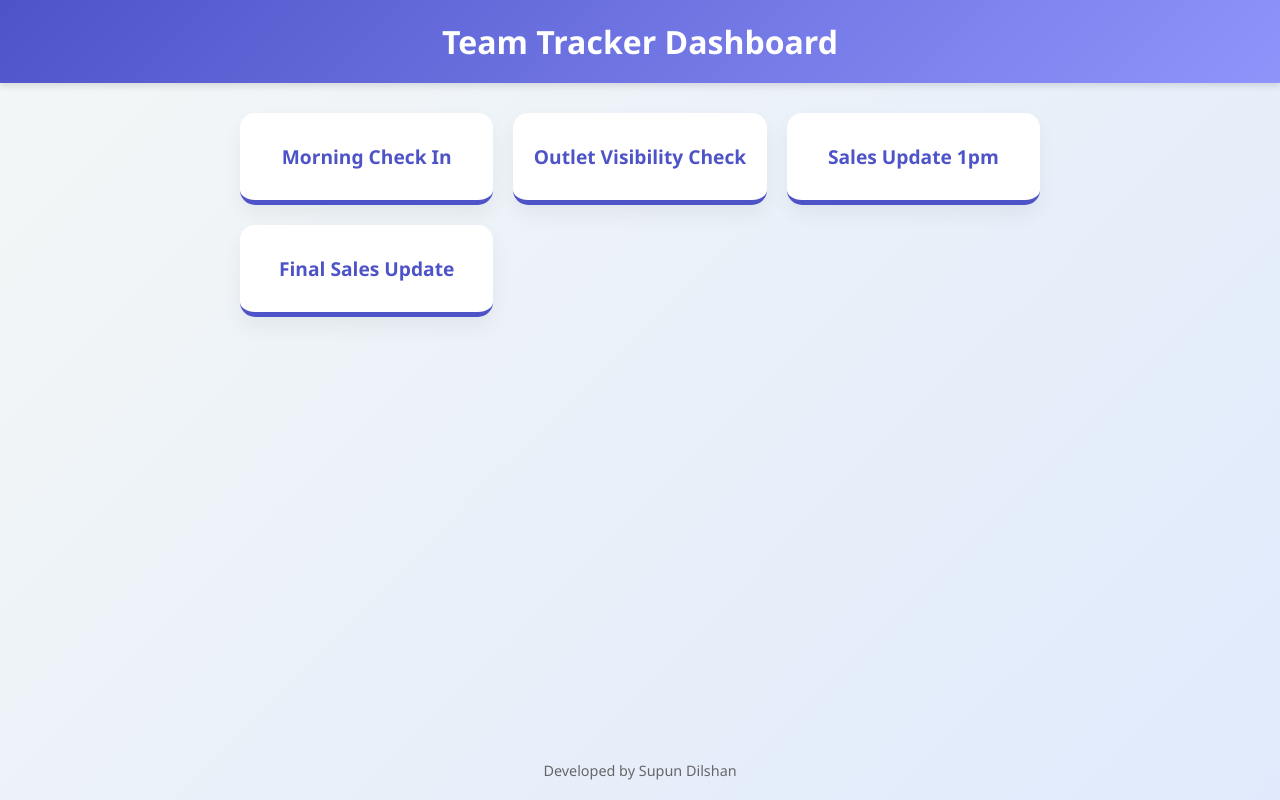
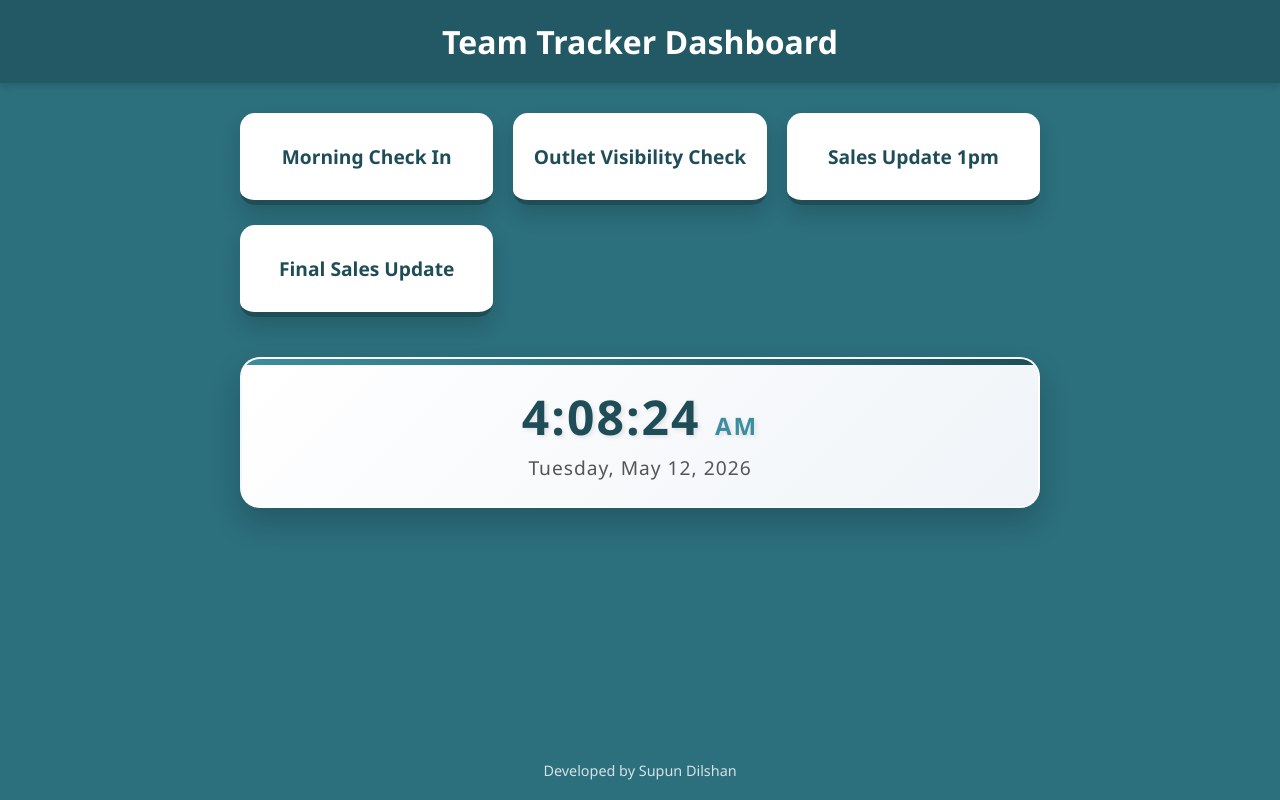
Before and after one commit to suppabro/Checkin-Tracker, a plain HTML site: page index.html in a window 1280 px wide. Drawn offline with Linux system fonts and the light colour scheme.

Commit message:
Update index.html

```diff
--- a/index.html
+++ b/index.html
@@ -6,9 +6,9 @@
     <title>Team Tracker Dashboard</title>
     <style>
         :root {
-            --primary: #4e54c8;
-            --secondary: #8f94fb;
-            --bg: #f4f7f6;
+            --primary: #1e4d58;
+            --secondary: #3b8d9f;
+            --bg: #2C6F7D;
             --text: #333;
             --card-bg: #ffffff;
             --success: #28a745;
@@ -23,7 +23,7 @@
         }
 
         body {
-            background: linear-gradient(135deg, var(--bg) 0%, #e0eafc 100%);
+            background-color: var(--bg);
             color: var(--text);
             min-height: 100vh;
             display: flex;
@@ -32,7 +32,7 @@
         }
 
         header {
-            background: linear-gradient(135deg, var(--primary) 0%, var(--secondary) 100%);
+            background: rgba(0, 0, 0, 0.2);
             color: white;
             width: 100%;
             padding: 20px 0;
@@ -62,7 +62,7 @@
             border-radius: 15px;
             text-align: center;
             cursor: pointer;
-            box-shadow: 0 10px 20px rgba(0,0,0,0.05);
+            box-shadow: 0 10px 20px rgba(0,0,0,0.15);
             transition: transform 0.3s, box-shadow 0.3s;
             font-size: 1.2rem;
             font-weight: bold;
@@ -72,10 +72,53 @@
 
         .task-card:hover {
             transform: translateY(-5px);
-            box-shadow: 0 15px 25px rgba(0,0,0,0.15);
+            box-shadow: 0 15px 30px rgba(0,0,0,0.25);
             background: linear-gradient(135deg, var(--primary) 0%, var(--secondary) 100%);
             color: white;
             border-bottom: 5px solid white;
+        }
+
+        /* Clock Styles */
+        .clock-container {
+            background: linear-gradient(135deg, #ffffff 0%, #f0f4f8 100%);
+            border-radius: 20px;
+            padding: 25px;
+            text-align: center;
+            margin-top: 40px;
+            box-shadow: 0 15px 30px rgba(0,0,0,0.2);
+            border: 2px solid rgba(255,255,255,0.2);
+            animation: fadeIn 1s ease-in;
+            position: relative;
+            overflow: hidden;
+        }
+
+        .clock-container::before {
+            content: '';
+            position: absolute;
+            top: 0; left: 0; right: 0; height: 6px;
+            background: linear-gradient(90deg, var(--secondary), var(--primary));
+        }
+
+        .clock-time {
+            font-size: 3rem;
+            font-weight: 800;
+            color: var(--primary);
+            text-shadow: 2px 2px 4px rgba(0,0,0,0.1);
+            margin-bottom: 5px;
+            letter-spacing: 2px;
+        }
+
+        .clock-time span {
+            font-size: 1.5rem;
+            color: var(--secondary);
+            font-weight: 600;
+        }
+
+        .clock-date {
+            font-size: 1.2rem;
+            color: #555;
+            font-weight: 500;
+            letter-spacing: 1px;
         }
 
         /* Task View Styles */
@@ -84,7 +127,7 @@
             background: var(--card-bg);
             border-radius: 15px;
             padding: 30px;
-            box-shadow: 0 10px 30px rgba(0,0,0,0.1);
+            box-shadow: 0 10px 30px rgba(0,0,0,0.2);
             animation: slideUp 0.5s ease-out;
         }
 
@@ -109,7 +152,7 @@
         }
 
         .back-btn:hover {
-            background: #3b4096;
+            background: var(--secondary);
         }
 
         .location-item {
@@ -175,8 +218,9 @@
             margin-top: 40px;
             padding: 20px;
             text-align: center;
-            color: #666;
+            color: #ffffff;
             font-size: 0.9rem;
+            opacity: 0.8;
         }
 
         /* Animations */
@@ -201,12 +245,22 @@
     </header>
 
     <div class="container">
-        <!-- Main Menu -->
-        <div id="home-view">
-            <div class="task-card" onclick="openTask('Morning Check In')">Morning Check In</div>
-            <div class="task-card" onclick="openTask('Outlet Visibility Check')">Outlet Visibility Check</div>
-            <div class="task-card" onclick="openTask('Sales Update 1pm')">Sales Update 1pm</div>
-            <div class="task-card" onclick="openTask('Final Sales Update')">Final Sales Update</div>
+
+        <!-- Main Menu & Clock Container -->
+        <div id="home-container">
+            <!-- Task Cards -->
+            <div id="home-view">
+                <div class="task-card" onclick="openTask('Morning Check In')">Morning Check In</div>
+                <div class="task-card" onclick="openTask('Outlet Visibility Check')">Outlet Visibility Check</div>
+                <div class="task-card" onclick="openTask('Sales Update 1pm')">Sales Update 1pm</div>
+                <div class="task-card" onclick="openTask('Final Sales Update')">Final Sales Update</div>
+            </div>
+
+            <!-- Beautiful Clock -->
+            <div class="clock-container">
+                <div class="clock-time" id="clock-time">00:00:00 <span>AM</span></div>
+                <div class="clock-date" id="clock-date">Loading...</div>
+            </div>
         </div>
 
         <!-- Task Details -->
@@ -271,7 +325,7 @@
         let currentActiveTask = "";
 
         // UI Elements
-        const homeView = document.getElementById('home-view');
+        const homeContainer = document.getElementById('home-container');
         const taskView = document.getElementById('task-view');
         const taskTitle = document.getElementById('current-task-title');
         const locationsContainer = document.getElementById('locations-container');
@@ -290,33 +344,27 @@
                 const now = new Date();
                 const mostRecent10PM = new Date();
 
-                // Set to Sri Lanka time implicitly via local browser time
                 if (now.getHours() >= 22) {
-                    // It is currently past 10 PM today
                     mostRecent10PM.setHours(22, 0, 0, 0);
                 } else {
-                    // It is before 10 PM today, calculate yesterday's 10 PM
                     mostRecent10PM.setDate(mostRecent10PM.getDate() - 1);
                     mostRecent10PM.setHours(22, 0, 0, 0);
                 }
 
-                // If data was saved AFTER the most recent 10 PM, keep it
                 if (parseInt(lastSaveTime) > mostRecent10PM.getTime()) {
                     shouldReset = false;
                 }
             }
 
             if (shouldReset) {
-                // Reset all data
                 tasks.forEach(task => {
                     appState[task] = {};
                     locations.forEach(loc => {
                         appState[task][loc] = false;
                     });
                 });
-                saveData(); // Save the fresh reset state
+                saveData();
             } else {
-                // Load existing data for the day
                 appState = JSON.parse(storedState);
             }
         }
@@ -339,22 +387,46 @@
         }
         setInterval(checkBackgroundReset, 60000);
 
+        // Clock Function
+        function updateClock() {
+            const now = new Date();
+
+            // Time Formatting
+            let hours = now.getHours();
+            let minutes = now.getMinutes();
+            let seconds = now.getSeconds();
+            const ampm = hours >= 12 ? 'PM' : 'AM';
+
+            hours = hours % 12;
+            hours = hours ? hours : 12; // the hour '0' should be '12'
+            minutes = minutes < 10 ? '0' + minutes : minutes;
+            seconds = seconds < 10 ? '0' + seconds : seconds;
+
+            document.getElementById('clock-time').innerHTML = `${hours}:${minutes}:${seconds} <span>${ampm}</span>`;
+
+            // Date Formatting
+            const options = { weekday: 'long', year: 'numeric', month: 'long', day: 'numeric' };
+            document.getElementById('clock-date').innerText = now.toLocaleDateString('en-US', options);
+        }
+        setInterval(updateClock, 1000);
+        updateClock(); // Initial call to show time immediately
+
         function openTask(taskName) {
             currentActiveTask = taskName;
             taskTitle.innerText = taskName;
-            homeView.style.display = 'none';
+            homeContainer.style.display = 'none'; // Hides both menu and clock
             taskView.style.display = 'block';
             renderLocations();
         }
 
         function goBack() {
             taskView.style.display = 'none';
-            homeView.style.display = 'grid';
+            homeContainer.style.display = 'block'; // Shows menu and clock again
         }
 
         function toggleLocation(locationName) {
             appState[currentActiveTask][locationName] = !appState[currentActiveTask][locationName];
-            saveData(); // Save immediately when a tick is changed
+            saveData();
             updateSummary();
         }
 
```
